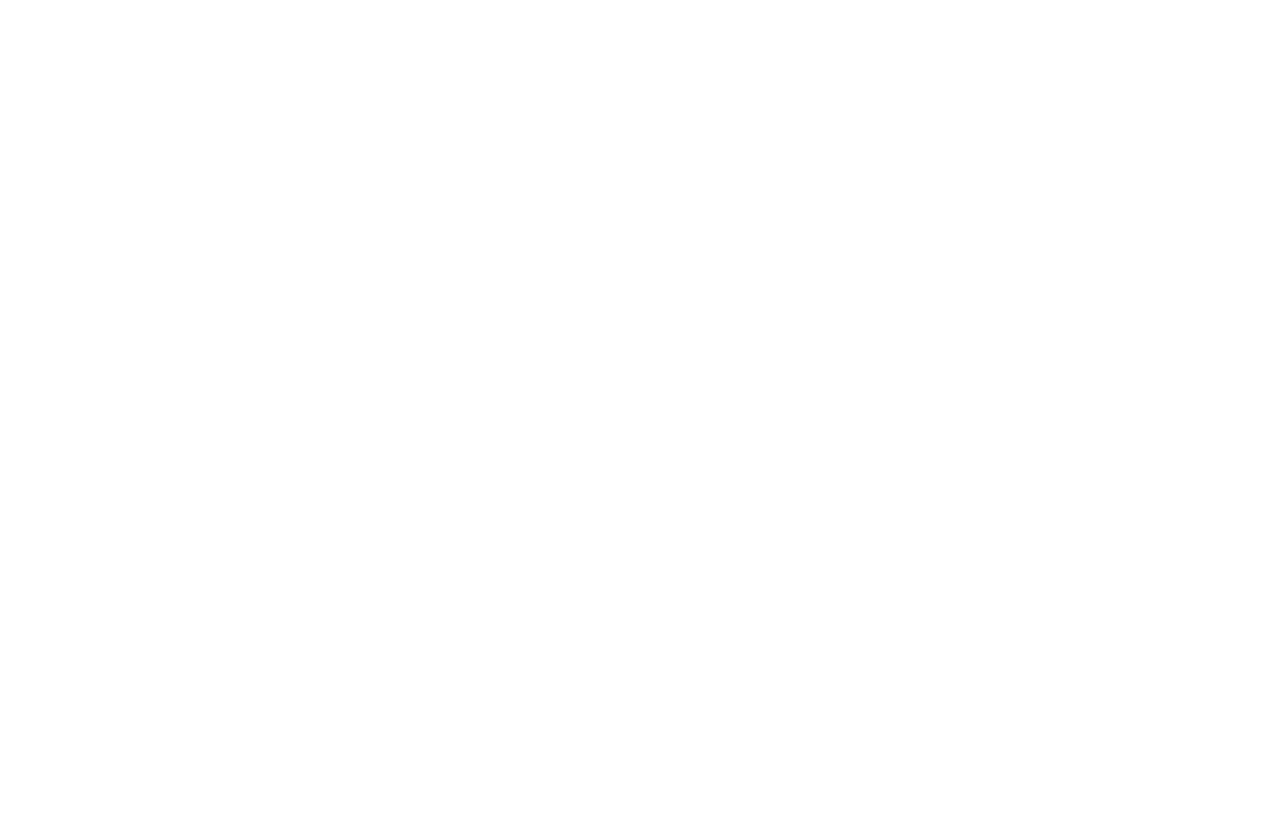
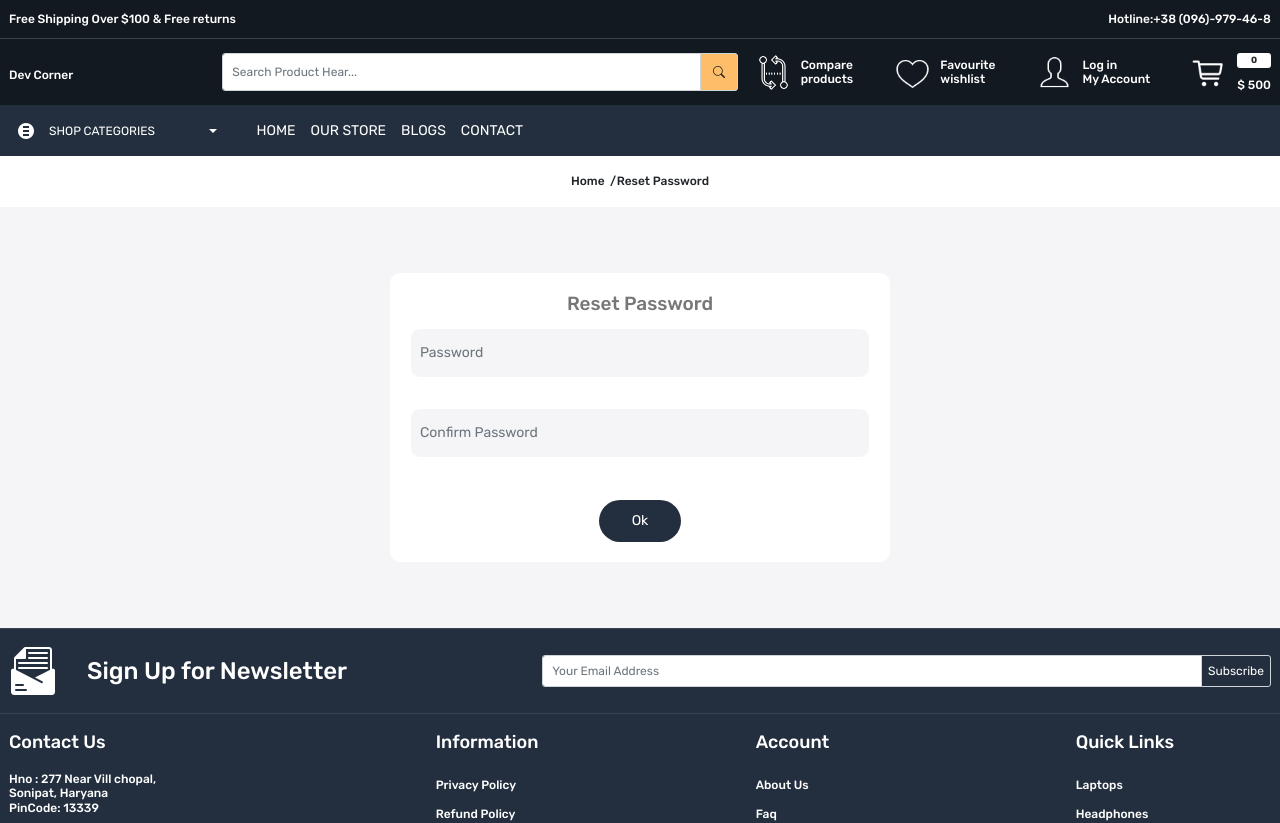
Before and after one commit to olegcntu/marketplace-ui-app, a React (Create React App) app: page /reset-password/1 in a window 1280 px wide. Before the commit this address had no page. Shown: the top 823 px of the page. Before the commit the page ends 800 px from the top, so only its background shows below. Built offline with nearby package versions, Linux system fonts and the light colour scheme.

Commit message:
reset-password-page-done

```diff
--- a/src/App.js
+++ b/src/App.js
@@ -42,7 +42,7 @@ function App() {
                         <Route path="login" element={<Login/>}/>
                         <Route path="forgot-password" element={<ForgotPassword/>}/>
                         <Route path="signup" element={<SignUp/>}/>
-                        <Route path="reset-password" element={<ResetPassword/>}/>
+                        <Route path="reset-password/:token" element={<ResetPassword/>}/>
                         <Route path="privacy-policy" element={<PrivacyPolicy/>}/>
                         <Route path="refund-policy" element={<RefundPolicy/>}/>
                         <Route path="shipping-policy" element={<ShippingPolicy/>}/>
--- a/src/pages/ResetPassword.js
+++ b/src/pages/ResetPassword.js
@@ -1,10 +1,46 @@
-import React from 'react'
+import React, {useState} from 'react'
+import {useParams} from 'react-router-dom';
 import Meta from "../components/Meta";
 import BreadCrumb from "../components/BreadCrumb";
 import Container from "../components/Container";
 import {CustomInput} from "../components/CustomInput";
 
 function ResetPassword() {
+    const [password, setPassword] = useState('');
+    const [confPassword, setConfPassword] = useState('');
+    const [error, setError] = useState(null);
+
+    const {token} = useParams();
+
+    const handleSubmit = async (event) => {
+        event.preventDefault();
+        if (password !== confPassword) {
+            setError('Passwords do not match');
+            return;
+        }
+
+        try {
+            const response = await fetch(`http://localhost:5001/api/user/reset-password/${token}`, {
+                method: 'PUT',
+                headers: {
+                    'Content-Type': 'application/json'
+                },
+                body: JSON.stringify({password})
+            });
+
+            if (!response.ok) {
+                const error = await response.json();
+                throw new Error(error.message);
+            } else {
+                window.location.href = 'http://localhost:3000/login';
+            }
+
+            // handle success
+        } catch (err) {
+            setError(err.message);
+        }
+    }
+
     return (
         <>
             <Meta title={"Reset Password"}/>
@@ -14,9 +50,12 @@ function ResetPassword() {
                     <div className="col-12">
                         <div className="auth-card">
                             <h3 className="text-center mb-3">Reset Password</h3>
-                            <form action="" className="d-flex flex-column gap-30">
-                                <CustomInput type="password" name="password" placeholder="Password"/>
-                                <CustomInput type="password" name="confpassword" placeholder="Confirm Password"/>
+                            {error && <div className="alert alert-danger">{error}</div>}
+                            <form onSubmit={handleSubmit} className="d-flex flex-column gap-30">
+                                <CustomInput type="password" name="password" placeholder="Password" value={password}
+                                             onChange={(e) => setPassword(e.target.value)}/>
+                                <CustomInput type="password" name="confpassword" placeholder="Confirm Password"
+                                             value={confPassword} onChange={(e) => setConfPassword(e.target.value)}/>
 
                                 <div>
                                     <div className="mt-3 d-flex justify-content-center gap-15 align-items-center">
@@ -32,4 +71,4 @@ function ResetPassword() {
     )
 }
 
-export default ResetPassword
+export default ResetPassword;
```
